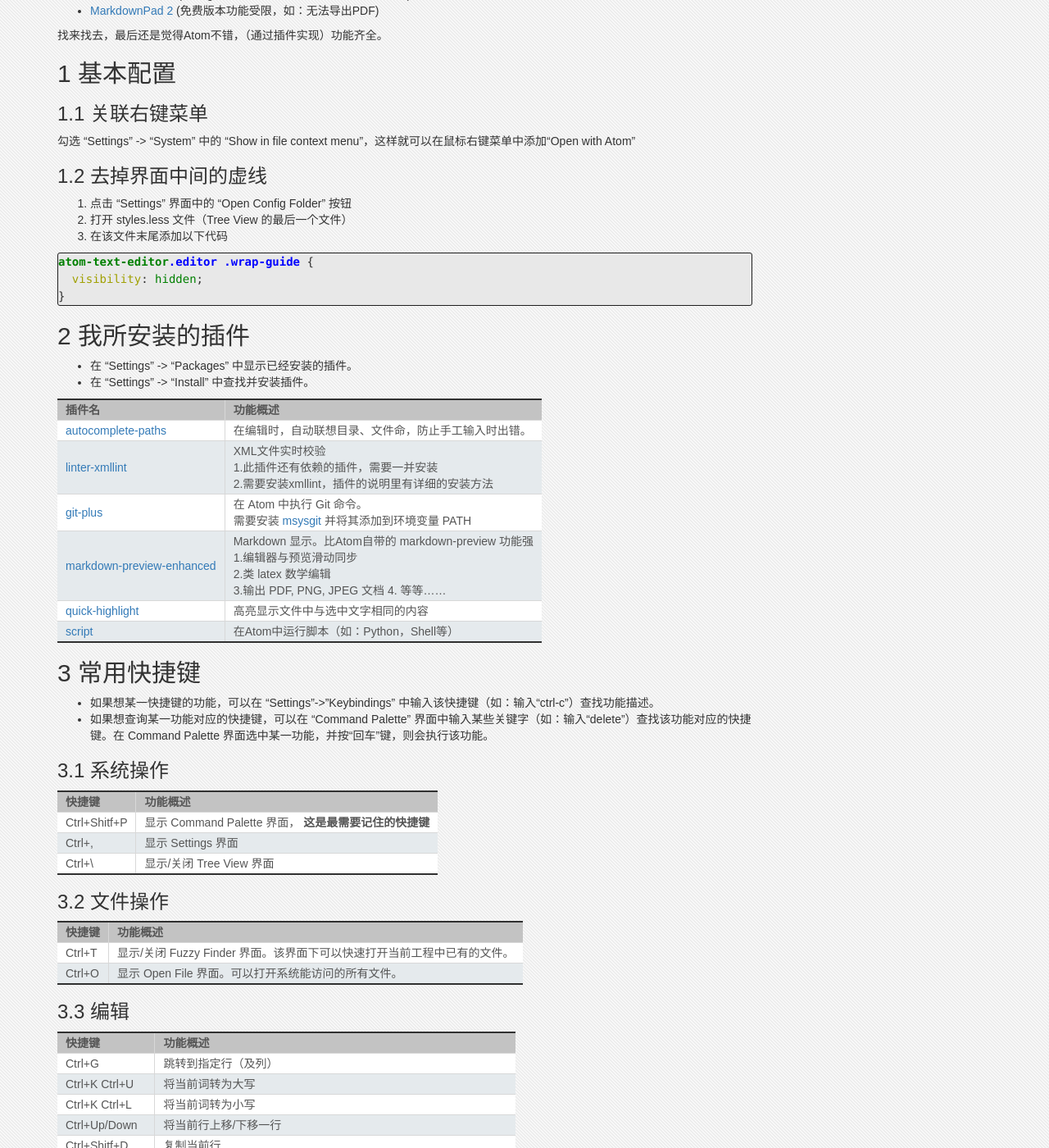
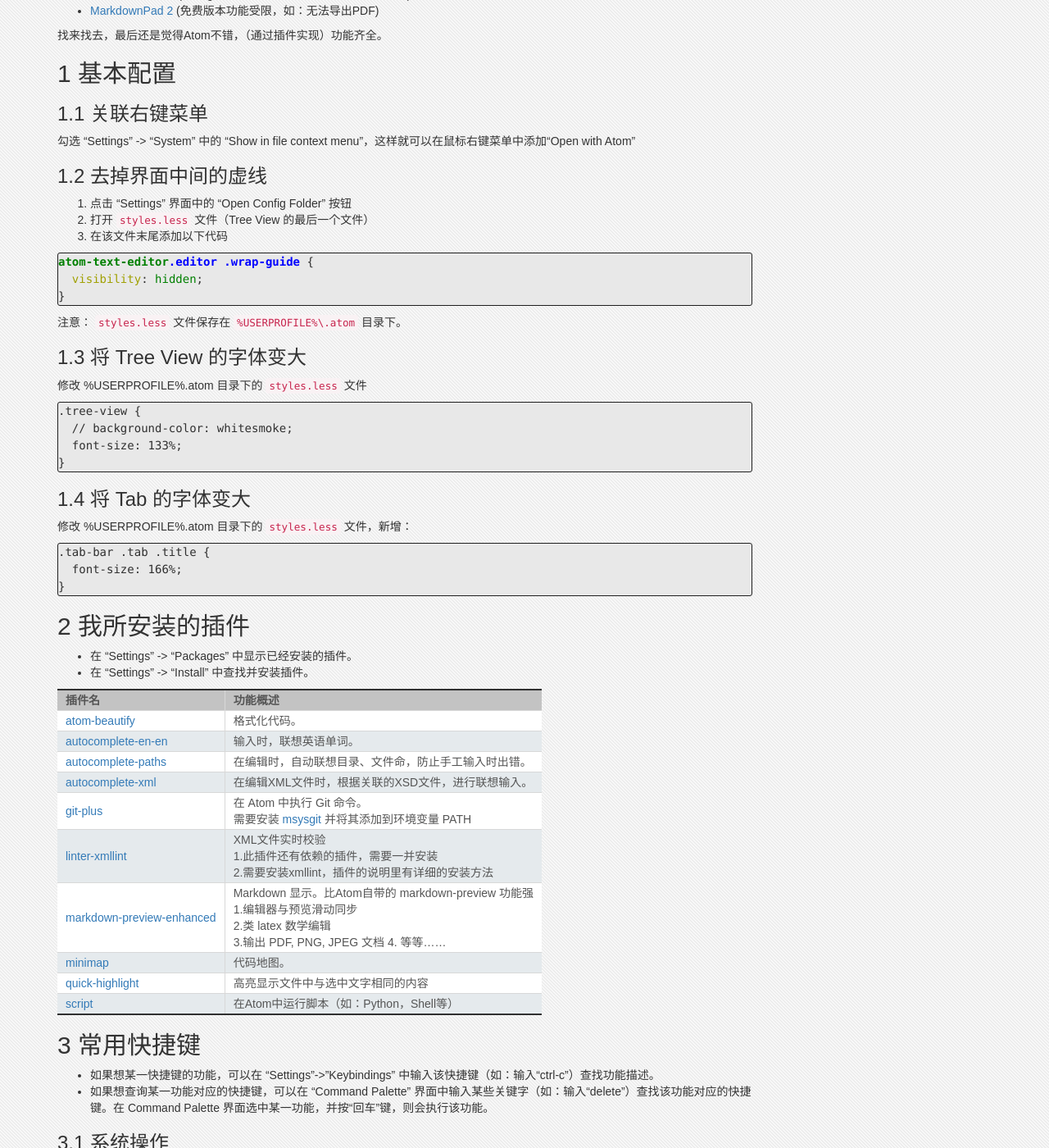
Before and after one commit to fanhongtao/fanhongtao.github.com, a Jekyll site: the page built from _posts/2017-05-01-atom.md, in a window 1280 px wide and 1400 px high, scrolled down 358 px. Shown: the whole window at 82% size. Built offline with Jekyll 4.4.1, drawn with Linux system fonts in a browser that asks for light colours; nearby versions of some CDN libraries; comment, search, counter and statistics services are not loaded.

Commit message:
更新： 2017-05-01-atom.md   补充定制及插件

````diff
--- a/_posts/2017-05-01-atom.md
+++ b/_posts/2017-05-01-atom.md
@@ -27,7 +27,7 @@
 ### 1.2 去掉界面中间的虚线
 
 1. 点击 "Settings" 界面中的 "Open Config Folder" 按钮
-2. 打开 styles.less 文件（Tree View 的最后一个文件）
+2. 打开 `styles.less` 文件（Tree View 的最后一个文件）
 3. 在该文件末尾添加以下代码
 
 {% highlight css %}
@@ -35,6 +35,29 @@
   visibility: hidden;
 }
 {% endhighlight %}
+
+注意： `styles.less` 文件保存在 `%USERPROFILE%\.atom` 目录下。
+
+### 1.3 将 Tree View 的字体变大
+
+修改 %USERPROFILE%\.atom 目录下的 `styles.less` 文件
+
+```
+.tree-view {
+  // background-color: whitesmoke;
+  font-size: 133%;
+}
+```
+
+### 1.4 将 Tab 的字体变大
+
+修改 %USERPROFILE%\.atom 目录下的 `styles.less` 文件，新增：
+
+```
+.tab-bar .tab .title {
+  font-size: 166%;
+}
+```
 
 
 ## 2 我所安装的插件
@@ -44,10 +67,14 @@
 
 | 插件名 | 功能概述 |
 | ------ | ---------- |
+| [atom-beautify](https://atom.io/packages/atom-beautify) | 格式化代码。 |
+| [autocomplete-en-en](https://atom.io/packages/autocomplete-en-en) | 输入时，联想英语单词。 |
 | [autocomplete-paths](https://atom.io/packages/autocomplete-paths) | 在编辑时，自动联想目录、文件命，防止手工输入时出错。 |
+| [autocomplete-xml](https://atom.io/packages/autocomplete-xml) | 在编辑XML文件时，根据关联的XSD文件，进行联想输入。 |
+| [git-plus](https://atom.io/packages/git-plus)  | 在 Atom 中执行 Git 命令。<br> 需要安装 [msysgit](https://git-for-windows.github.io/) 并将其添加到环境变量 PATH  |
 | [linter-xmllint](https://atom.io/packages/linter-xmllint)  | XML文件实时校验<br>  1.此插件还有依赖的插件，需要一并安装<br>  2.需要安装xmllint，插件的说明里有详细的安装方法 |
-| [git-plus](https://atom.io/packages/git-plus)  | 在 Atom 中执行 Git 命令。<br> 需要安装 [msysgit](https://git-for-windows.github.io/) 并将其添加到环境变量 PATH  |
 | [markdown-preview-enhanced](https://atom.io/packages/markdown-preview-enhanced) | Markdown 显示。比Atom自带的 markdown-preview 功能强<br> 1.编辑器与预览滑动同步<br> 2.类 latex 数学编辑<br> 3.输出 PDF, PNG, JPEG 文档 4. 等等…… |
+| [minimap](https://atom.io/packages/minimap ) | 代码地图。 |
 | [quick-highlight ](https://atom.io/packages/quick-highlight ) | 高亮显示文件中与选中文字相同的内容 |
 | [script](https://atom.io/packages/script) | 在Atom中运行脚本（如：Python，Shell等） |
 
````
